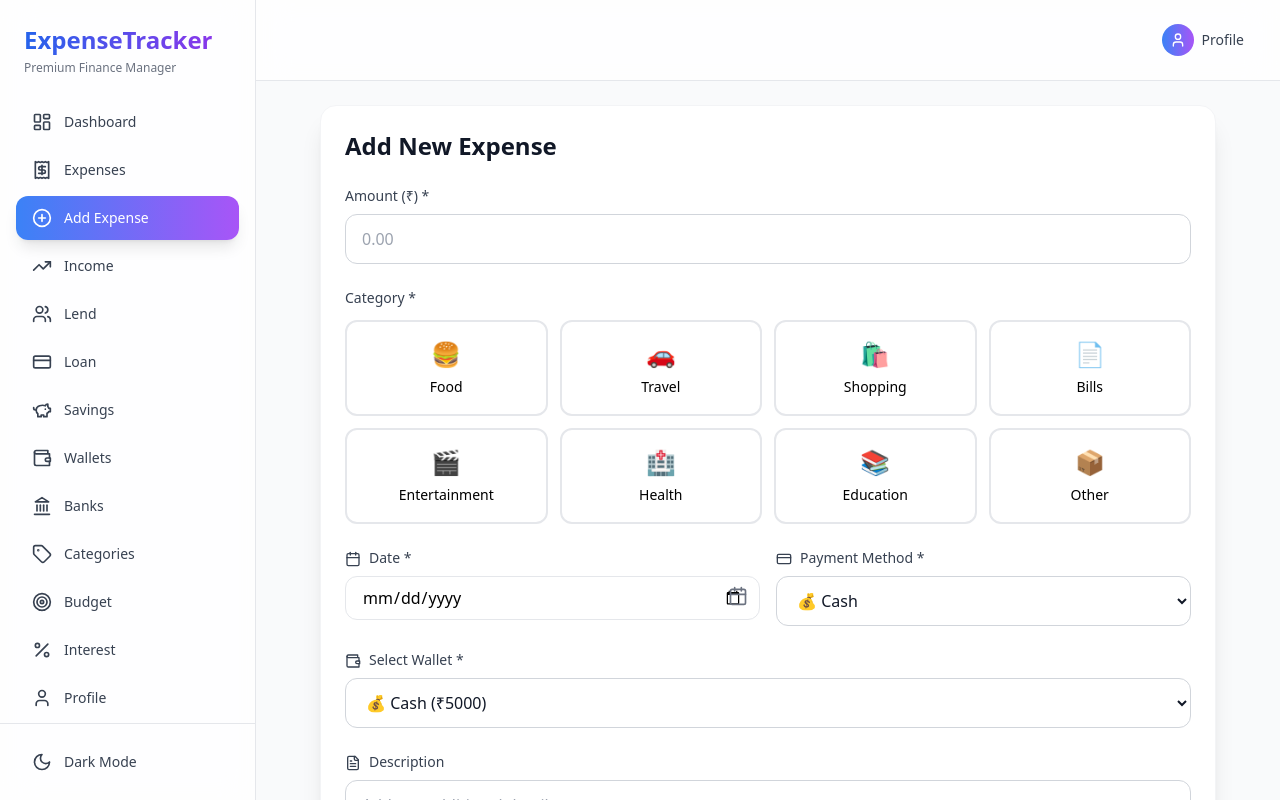
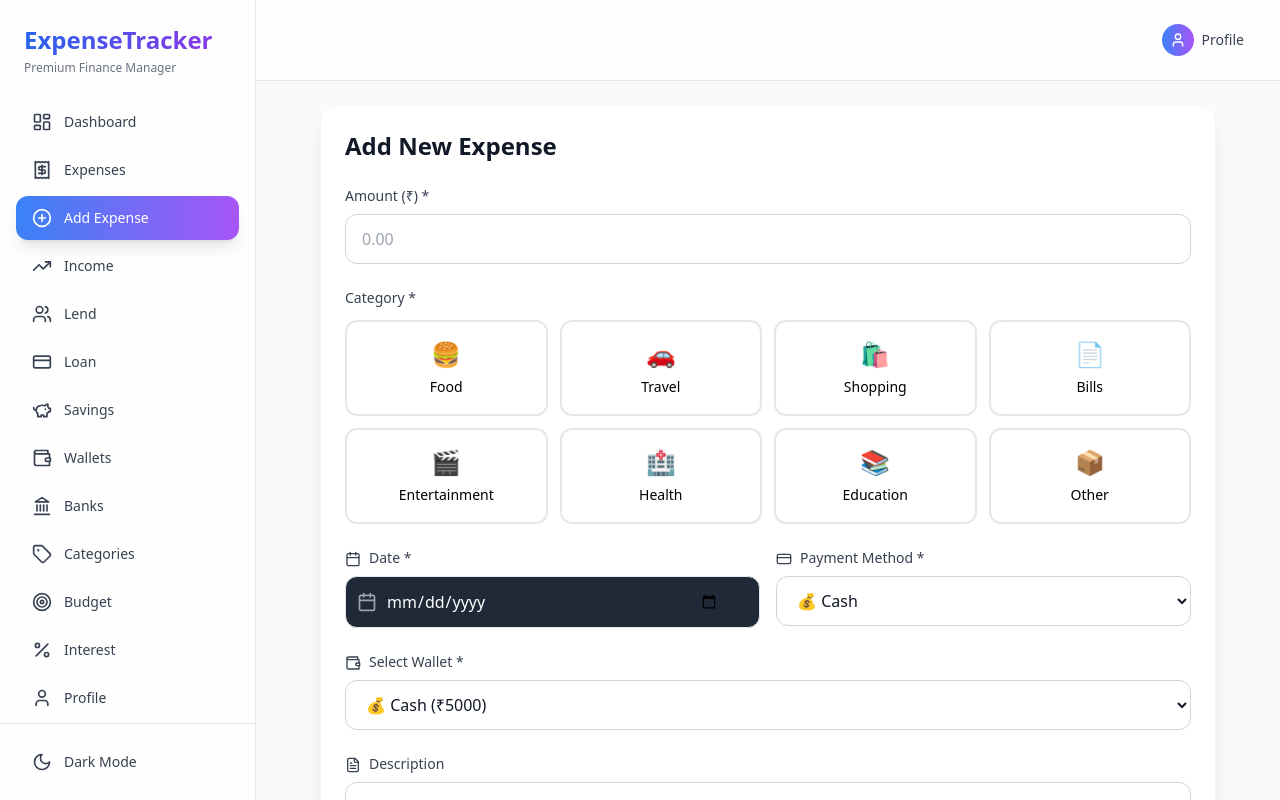
Before and after one commit to Devraj-sah22/expense-tracker, a React (Vite) app: page /add-expense in a window 1280 px wide. Shown: the top 800 px of the page. Built offline with nearby package versions, Linux system fonts and the light colour scheme; sample sign-in values are in the browser's storage.

Commit message:
Added BS calendar in Income Tracker

```diff
--- a/src/components/IncomeTracker.jsx
+++ b/src/components/IncomeTracker.jsx
@@ -3,6 +3,8 @@ import { Plus, TrendingUp, Edit2, Trash2, Calendar } from 'lucide-react';
 import { format } from 'date-fns';
 import toast from 'react-hot-toast';
 import ImportExport from './ImportExport';
+import DateInput from './common/DateInput';
+import { useCalendar } from '../context/CalendarContext';
 
 const incomeSources = [
   { id: 'salary', name: 'Salary', icon: '💼', color: 'blue' },
@@ -20,11 +22,14 @@ const IncomeTracker = ({ income, setIncome, expenses }) => {
   const [formData, setFormData] = useState({
     amount: '',
     source: 'salary',
-    date: new Date().toISOString().split('T')[0],
+    //date: new Date().toISOString().split('T')[0],
+    date: '',
+    calendarType: 'international',
     description: '',
     isRecurring: false,
     recurringInterval: 'monthly',
   });
+  const { formatDate } = useCalendar();
   // Import/Export configuration
   const incomeFields = [
     { label: 'Date', key: 'date', value: (item) => new Date(item.date).toLocaleDateString() },
@@ -49,7 +54,9 @@ const IncomeTracker = ({ income, setIncome, expenses }) => {
       id: Date.now() + index,
       amount: parseFloat(row.Amount || row.amount || 0) || 0,
       source: (row.Source || row.source || 'other').toLowerCase(),
-      date: row.Date || row.date ? new Date(row.Date || row.date).toISOString() : new Date().toISOString(),
+      //date: row.Date || row.date ? new Date(row.Date || row.date).toISOString() : new Date().toISOString(),
+      date: row.Date || row.date || '',
+      calendarType: 'international',
       description: row.Description || row.description || '',
       isRecurring: (row.Recurring || '').toLowerCase() === 'yes',
     }));
@@ -69,7 +76,9 @@ const IncomeTracker = ({ income, setIncome, expenses }) => {
       id: editingIncome?.id || Date.now().toString(),
       ...formData,
       amount: parseFloat(formData.amount),
-      date: new Date(formData.date).toISOString(),
+      //date: new Date(formData.date).toISOString(),
+      date: formData.date,
+      calendarType: formData.calendarType,
     };
 
     if (editingIncome) {
@@ -85,7 +94,9 @@ const IncomeTracker = ({ income, setIncome, expenses }) => {
     setFormData({
       amount: '',
       source: 'salary',
-      date: new Date().toISOString().split('T')[0],
+      //date: new Date().toISOString().split('T')[0],
+      date: '',
+      calendarType: 'international',
       description: '',
       isRecurring: false,
       recurringInterval: 'monthly',
@@ -104,7 +115,9 @@ const IncomeTracker = ({ income, setIncome, expenses }) => {
     setFormData({
       amount: incomeItem.amount,
       source: incomeItem.source,
-      date: incomeItem.date.split('T')[0],
+      //date: incomeItem.date.split('T')[0],
+      date: incomeItem.date,
+      calendarType: incomeItem.calendarType || 'international',
       description: incomeItem.description || '',
       isRecurring: incomeItem.isRecurring || false,
       recurringInterval: incomeItem.recurringInterval || 'monthly',
@@ -120,7 +133,8 @@ const IncomeTracker = ({ income, setIncome, expenses }) => {
 
   // Group income by month
   const monthlyIncome = income.reduce((acc, item) => {
-    const month = format(new Date(item.date), 'MMM yyyy');
+    //const month = format(new Date(item.date), 'MMM yyyy');
+    const month = formatDate(item.date, item.calendarType);
     if (!acc[month]) {
       acc[month] = 0;
     }
@@ -153,7 +167,9 @@ const IncomeTracker = ({ income, setIncome, expenses }) => {
               setFormData({
                 amount: '',
                 source: 'salary',
-                date: new Date().toISOString().split('T')[0],
+                //date: new Date().toISOString().split('T')[0],
+                date: '',
+                calendarType: 'international',
                 description: '',
                 isRecurring: false,
                 recurringInterval: 'monthly',
@@ -257,12 +273,22 @@ const IncomeTracker = ({ income, setIncome, expenses }) => {
                   <Calendar className="w-4 h-4 inline mr-2" />
                   Date *
                 </label>
-                <input
+                {/* <input
                   type="date"
                   value={formData.date}
                   onChange={(e) => setFormData({ ...formData, date: e.target.value })}
                   className="w-full px-4 py-2 rounded-xl border border-gray-300 dark:border-gray-600 bg-white dark:bg-gray-800"
                   required
+                /> */}
+                <DateInput
+                  value={formData.date}
+                  onChange={(data) =>
+                    setFormData({
+                      ...formData,
+                      date: data.date,
+                      calendarType: data.calendarType,
+                    })
+                  }
                 />
               </div>
 
@@ -361,7 +387,8 @@ const IncomeTracker = ({ income, setIncome, expenses }) => {
                         </p>
                         <div className="flex items-center space-x-2 mt-1">
                           <span className="text-xs text-gray-400">
-                            {format(new Date(item.date), 'MMM d, yyyy')}
+                            {/* {format(new Date(item.date), 'MMM d, yyyy')} */}
+                            {formatDate(item.date, item.calendarType)}
                           </span>
                           {item.isRecurring && (
                             <>
--- a/src/components/common/DateInput.jsx
+++ b/src/components/common/DateInput.jsx
@@ -10,7 +10,25 @@ const DateInput = ({ value, onChange }) => {
     // 🌍 INTERNATIONAL (AD)
     if (calendarSystem === "international") {
         return (
-            <div className="relative">
+            // <div className="relative">
+            //     <input
+            //         type="date"
+            //         value={value || ""}
+            //         onChange={(e) =>
+            //             onChange({
+            //                 date: e.target.value,
+            //                 calendarType: "international",
+            //             })
+            //         }
+            //         //onFocus={(e) => e.target.showPicker && e.target.showPicker()}
+            //         // onClick={(e) => e.target.showPicker && e.target.showPicker()}
+            //         className="w-full px-4 py-2 rounded-xl border bg-white text-black appearance-none"
+            //     />
+
+            //     <Calendar className="absolute right-3 top-2.5 w-5 h-5 text-gray-500 pointer-events-none" />
+            // </div>
+            <div className="relative w-full">
+
                 <input
                     type="date"
                     value={value || ""}
@@ -20,26 +38,26 @@ const DateInput = ({ value, onChange }) => {
                             calendarType: "international",
                         })
                     }
-                    onFocus={(e) => e.target.showPicker && e.target.showPicker()}
-                    onClick={(e) => e.target.showPicker && e.target.showPicker()}
-                    className="w-full px-4 py-2 rounded-xl border bg-white text-black appearance-none"
+                    className="w-full pl-10 pr-10 py-3 rounded-xl border bg-gray-800 text-white appearance-none"
                 />
 
-                <Calendar className="absolute right-3 top-2.5 w-5 h-5 text-gray-500 pointer-events-none" />
+                {/* LEFT ICON */}
+                <Calendar className="absolute left-3 top-1/2 -translate-y-1/2 w-5 h-5 text-gray-400 pointer-events-none" />
+
             </div>
         );
     }
 
     // 🟣 BIKRAM SAMBAT (BS using library)
     return (
+        <div className="relative w-full">
+
             <DatePicker
-            value={value || ""}
+                value={typeof value === "string" ? value : ""}
                 onChange={(date, adDate, bsDate, dateString) => {
                     onChange({
-                    date: dateString,
+                        date: dateString || "",
                         calendarType: "bikram-sambat",
-                    adDate,
-                    bsDate,
                     });
                 }}
                 calendarType="BS"
@@ -50,8 +68,39 @@ const DateInput = ({ value, onChange }) => {
                 showYearDropdown
                 hideOnSelect
 
-        //   // 🔥 DARK MODE UI
-        //   inputClassName="w-full px-4 py-2 rounded-xl border bg-gray-800 text-white"
+                // ✅ SAME DESIGN AS AD
+                inputClassName="w-full pl-10 pr-10 py-3 rounded-xl border bg-gray-800 text-white"
+            />
+
+            {/* LEFT ICON */}
+            <Calendar className="absolute left-3 top-1/2 -translate-y-1/2 w-5 h-5 text-gray-400 pointer-events-none" />
+
+        </div>
+    );
+    // return (
+    //     // <DatePicker
+    //     //     value={value || ""}
+    //     <DatePicker
+    //         value={typeof value === "string" ? value : ""}
+    //         onChange={(date, adDate, bsDate, dateString) => {
+    //             onChange({
+    //                 //date: dateString,
+    //                 date: dateString || "",
+    //                 calendarType: "bikram-sambat",
+    //                 //adDate,
+    //                 //bsDate,
+    //             });
+    //         }}
+    //         calendarType="BS"
+    //         dateFormat="yyyy-mm-dd"
+    //         placeholder="Select BS Date"
+
+    //         showMonthDropdown="full"
+    //         showYearDropdown
+    //         hideOnSelect
+
+    //         //   // 🔥 DARK MODE UI
+    //         inputClassName="w-full px-4 py-2 rounded-xl border bg-gray-800 text-white"
 
     //   calendarStyle={{
     //     backgroundColor: "#1c1f26",
@@ -63,9 +112,9 @@ const DateInput = ({ value, onChange }) => {
     //     "cl-primary": "#3b82f6",
     //     "cl-danger": "#ef4444",
     //   }}
-        />
+    ///>
 
-    );
+    //);
 };
 
 export default DateInput;
```
Lines whose indentation alone changed are shown as unchanged.
